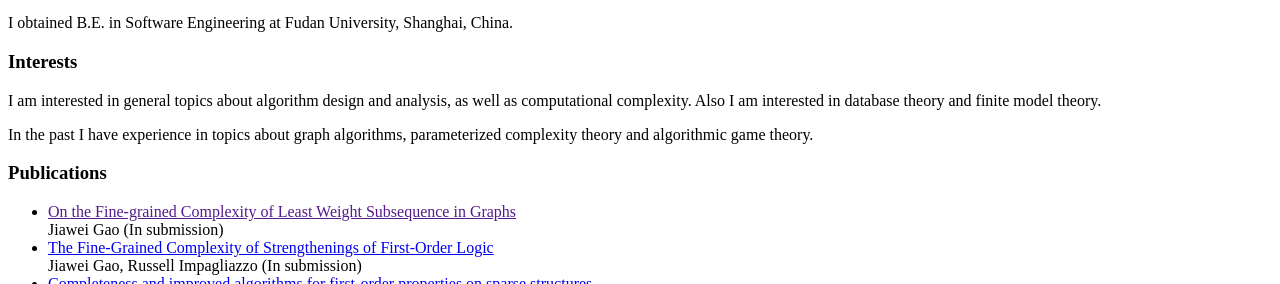
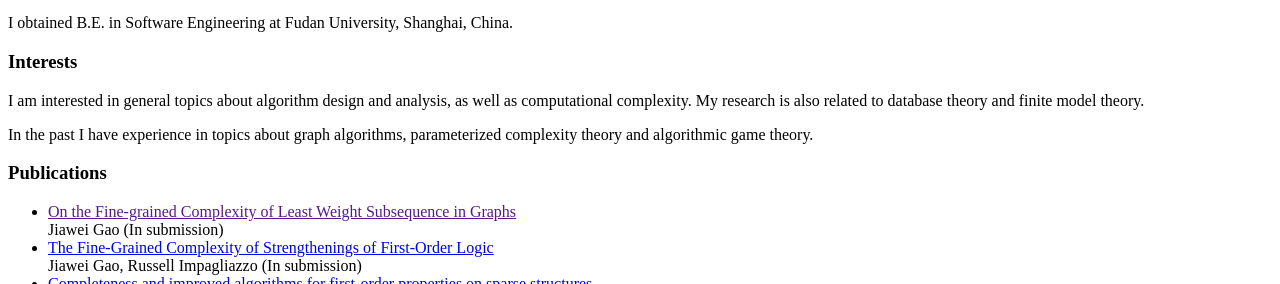
Before and after one commit to jiaweigao/jiaweigao.github.io, a Jekyll site: the page built from _posts/2000-01-01-home.md, in a window 1280 px wide. Shown: the part 327-611 px from the top of the page. Built offline with Jekyll 4.4.1, drawn with Linux system fonts in a browser that asks for light colours; nearby versions of some CDN libraries; some web fonts are replaced; our own code applies the rules of GitHub Pages for plain Markdown files.

Commit message:
rephrase

```diff
--- a/_posts/2000-01-01-home.md
+++ b/_posts/2000-01-01-home.md
@@ -8,7 +8,7 @@ I obtained B.E. in Software Engineering at Fudan University, Shanghai, China.
 
 ### Interests
 
-I am interested in general topics about algorithm design and analysis, as well as computational complexity. Also I am interested in database theory and finite model theory.
+I am interested in general topics about algorithm design and analysis, as well as computational complexity. My research is also related to database theory and finite model theory.
 
 In the past I have experience in topics about graph algorithms, parameterized complexity theory and algorithmic game theory.
 
```
